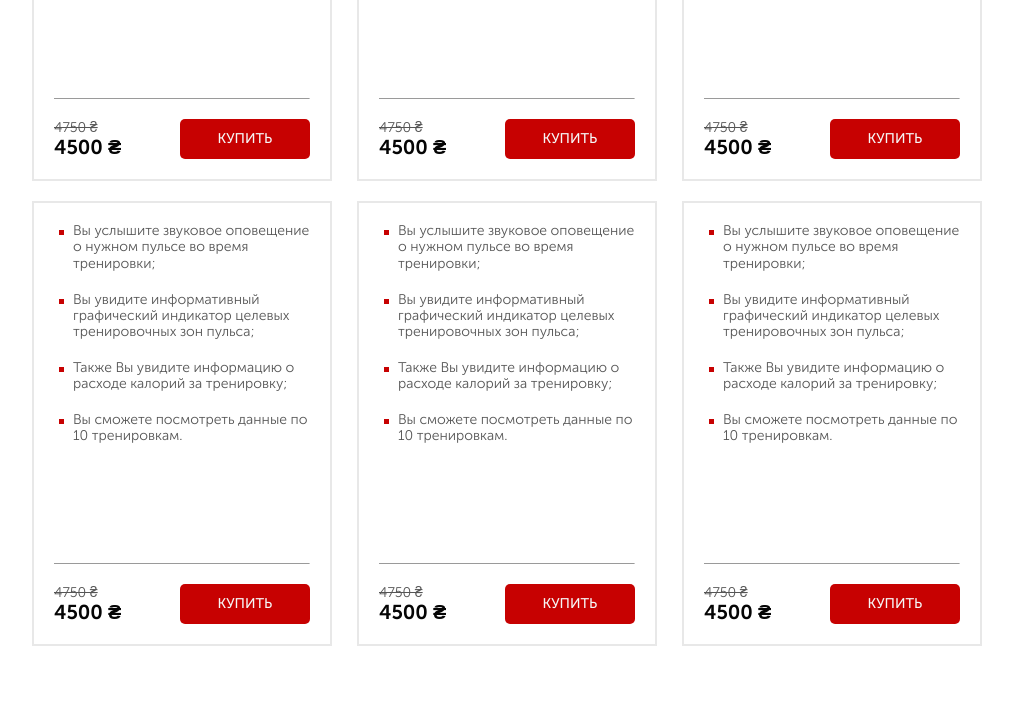
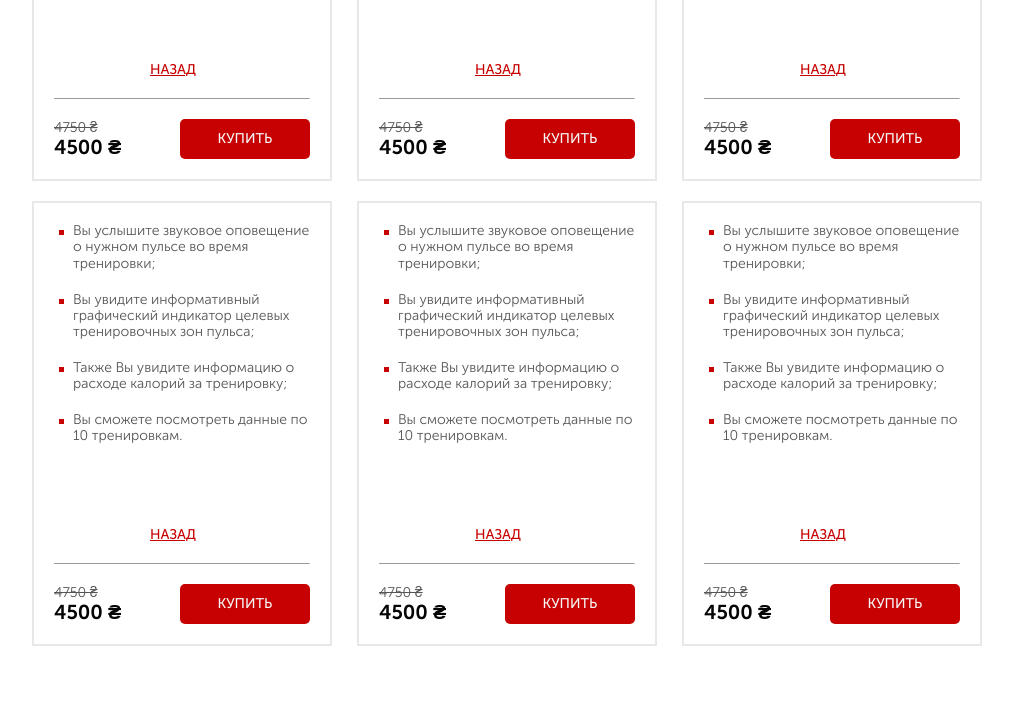
Before and after one commit to mal3v14/Pulse, a website: page src/index.html in a window 1280 px wide. Shown: the part 3020-3723 px from the top of the page, without its empty margins (133-1146 px from the left). Drawn offline with nearby package versions, Linux system fonts and the light colour scheme.

Commit message:
small fixes (added 'nazad' button)

```diff
--- a/src/index.html
+++ b/src/index.html
@@ -166,6 +166,7 @@
                             <li>Вы увидите информативный графический индикатор целевых тренировочных зон пульса;</li>
                             <li>Также Вы увидите информацию о расходе калорий за тренировку;</li>
                             <li>Вы сможете посмотреть данные по 10 тренировкам.</li>
+                            <a href="" class="catalog-item__back">Назад</a>
                         </ul>
                     </div>
 
@@ -195,6 +196,7 @@
                             <li>Вы увидите информативный графический индикатор целевых тренировочных зон пульса;</li>
                             <li>Также Вы увидите информацию о расходе калорий за тренировку;</li>
                             <li>Вы сможете посмотреть данные по 10 тренировкам.</li>
+                            <a href="" class="catalog-item__back">Назад</a>
                         </ul>
                     </div>
 
@@ -224,6 +226,7 @@
                             <li>Вы увидите информативный графический индикатор целевых тренировочных зон пульса;</li>
                             <li>Также Вы увидите информацию о расходе калорий за тренировку;</li>
                             <li>Вы сможете посмотреть данные по 10 тренировкам.</li>
+                            <a href="" class="catalog-item__back">Назад</a>
                         </ul>
                     </div>
 
@@ -253,6 +256,7 @@
                             <li>Вы увидите информативный графический индикатор целевых тренировочных зон пульса;</li>
                             <li>Также Вы увидите информацию о расходе калорий за тренировку;</li>
                             <li>Вы сможете посмотреть данные по 10 тренировкам.</li>
+                            <a href="" class="catalog-item__back">Назад</a>
                         </ul>
                     </div>
 
@@ -282,6 +286,7 @@
                             <li>Вы увидите информативный графический индикатор целевых тренировочных зон пульса;</li>
                             <li>Также Вы увидите информацию о расходе калорий за тренировку;</li>
                             <li>Вы сможете посмотреть данные по 10 тренировкам.</li>
+                            <a href="" class="catalog-item__back">Назад</a>
                         </ul>
                     </div>
 
@@ -311,6 +316,7 @@
                             <li>Вы увидите информативный графический индикатор целевых тренировочных зон пульса;</li>
                             <li>Также Вы увидите информацию о расходе калорий за тренировку;</li>
                             <li>Вы сможете посмотреть данные по 10 тренировкам.</li>
+                            <a href="" class="catalog-item__back">Назад</a>
                         </ul>
                     </div>
 
@@ -328,6 +334,7 @@
                 </div>
             </div>
 
+            <!-- dfdaf -->
 
             <div class="catalog__content">
                 <div class="catalog-item">
@@ -344,12 +351,11 @@
                             <li>Вы увидите информативный графический индикатор целевых тренировочных зон пульса;</li>
                             <li>Также Вы увидите информацию о расходе калорий за тренировку;</li>
                             <li>Вы сможете посмотреть данные по 10 тренировкам.</li>
+                            <a href="" class="catalog-item__back">Назад</a>
                         </ul>
                     </div>
 
                     <hr>
-
-
 
                     <div class="catalog-item__footer">
                         <div class="catalog-item__prices">
@@ -376,6 +382,7 @@
                             <li>Вы увидите информативный графический индикатор целевых тренировочных зон пульса;</li>
                             <li>Также Вы увидите информацию о расходе калорий за тренировку;</li>
                             <li>Вы сможете посмотреть данные по 10 тренировкам.</li>
+                            <a href="" class="catalog-item__back">Назад</a>
                         </ul>
                     </div>
 
@@ -405,6 +412,7 @@
                             <li>Вы увидите информативный графический индикатор целевых тренировочных зон пульса;</li>
                             <li>Также Вы увидите информацию о расходе калорий за тренировку;</li>
                             <li>Вы сможете посмотреть данные по 10 тренировкам.</li>
+                            <a href="#" class="catalog-item__back">Назад</a>
                         </ul>
                     </div>
 
--- a/src/sass/blocks/_catalog.scss
+++ b/src/sass/blocks/_catalog.scss
@@ -164,6 +164,8 @@
                 color: #555;
                 margin-bottom: 20px;
 
+
+
                 &:before {
                     content: '';
                     position: absolute;
@@ -172,10 +174,25 @@
                     background-color: variables.$main-color;
                     left: -14px;
                     top: 7px;
+                }
 
+            }
+        }
 
+        &__back {
+            position: absolute;
+            bottom: 0;
+            left: 50%;
+            transform: translateX(calc(-50% - 19px));
+            display: block;
+            color: variables.$main-color;
+            font-size: 14px;
+            font-weight: 500;
+            text-decoration: underline;
+            text-transform: uppercase;
 
-                }
+            &:hover {
+                color: variables.$main-color;
             }
         }
     }
```
Also changed, not shown: src/css/style.min.css.
